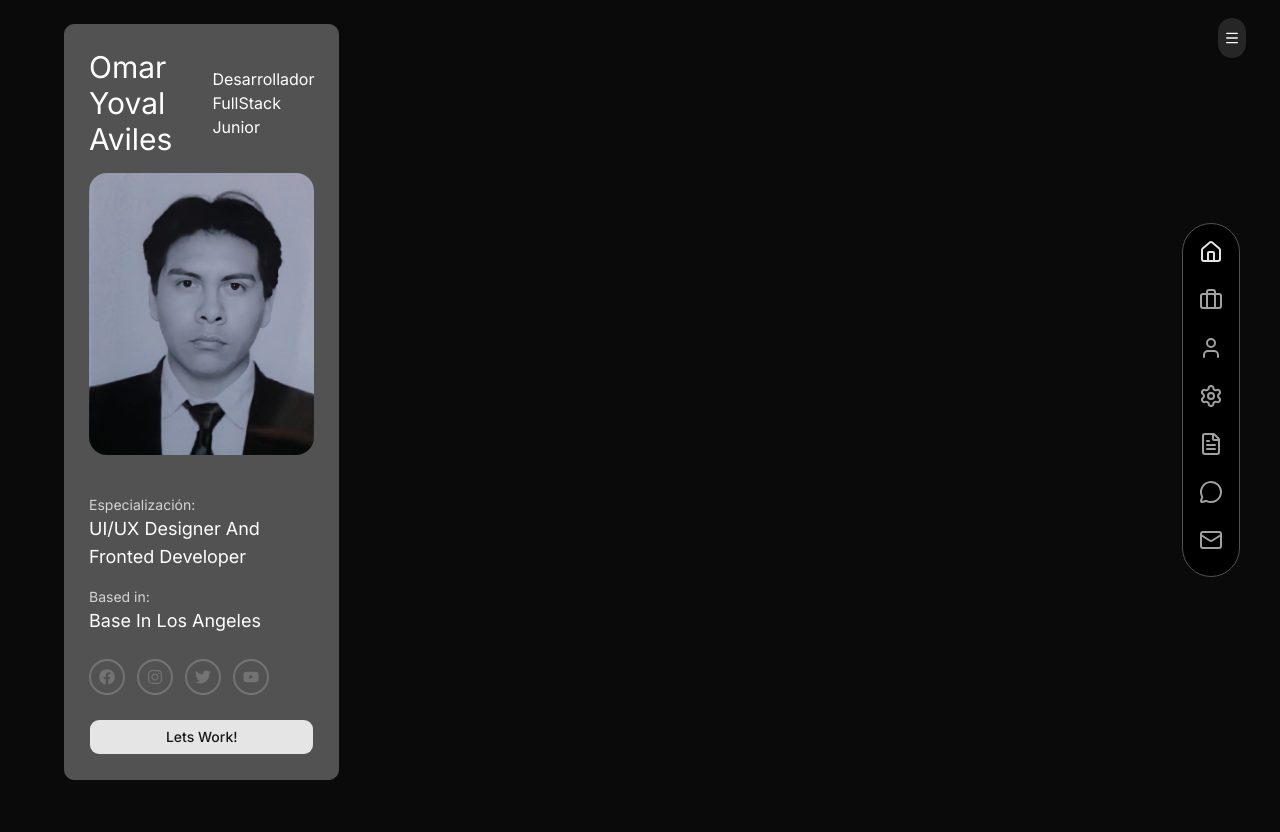
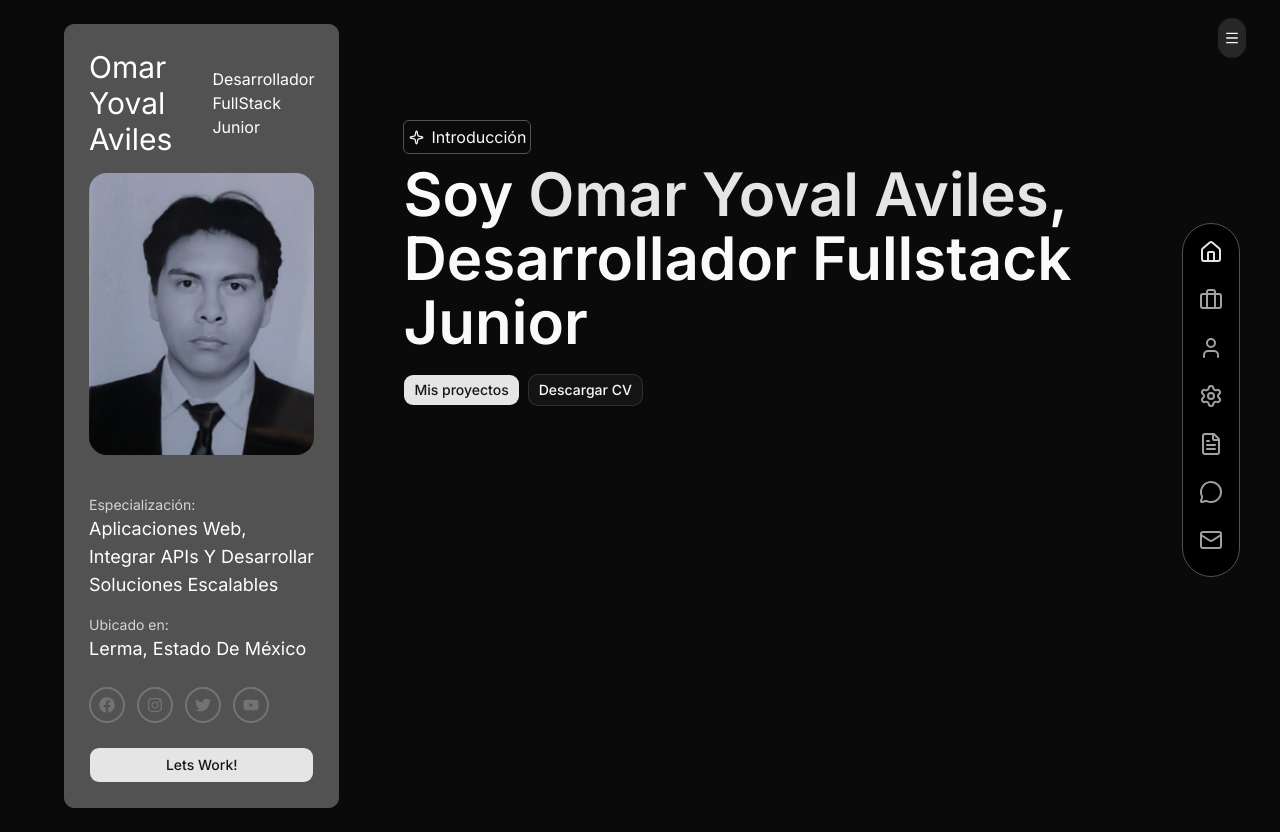
Before and after one commit to Yoval128/yoval.dev, a React (Vite) app: page / in a window 1280 px wide. Before the commit the page ends 804 px from the top, so only its background shows below. Built offline with nearby package versions, Linux system fonts and the light colour scheme.

Commit message:
feat: hero section

```diff
--- a/src/App.tsx
+++ b/src/App.tsx
@@ -1,10 +1,12 @@
 import Hero from "@/components/Hero.tsx";
+import Stats from "@/components/Stats.tsx";
 
 export const App = () => {
     return (
         <main className='flex flex-col container mx-auto p-10 max-w-4xl lg:pr-10
         lg:pl-0 lg:max-w-6xl'>
             <Hero/>
+            <Stats/>
         </main>
     )
 }
--- a/src/components/Hero.tsx
+++ b/src/components/Hero.tsx
@@ -1,5 +1,36 @@
-const Hero=()=>{
-    return <></>
+import {motion} from "motion/react"
+import {fadeUp, staggerContainer} from "@/lib/animations.ts";
+import {SparkleIcon} from "lucide-react";
+import {Button} from "@/components/ui/button.tsx";
+
+const Hero = () => {
+    return (
+        <motion.section
+            initial='hidden'
+            whileInView='visible'
+            viewport={{once: true, amount: 0.3}}
+            variants={staggerContainer(0)}
+            className='pt-20'
+        >
+            <motion.p variants={fadeUp}
+                      className='flex items-center justify-center
+                  py-1 gap-2 border border-neutral-600 rounded-sm w-32'>
+                <SparkleIcon size={15}/>
+                <span> Introducción </span>
+            </motion.p>
+
+            <motion.h1 variants={fadeUp} className='text-4xl md:text-5xl
+            lg:text-6xl font-semibold capitalize mt-2 max-w-3x1 md:leading-16'>
+                Soy <span className='text-primary'>Omar Yoval Aviles</span>, desarrollador fullstack junior
+            </motion.h1>
+            <motion.div variants={fadeUp} className='mt-5 flex gap-2'>
+                <Button asChild>
+                    <a href="#projects">Mis proyectos</a>
+                </Button>
+                <Button variant='outline'>Descargar CV</Button>
+            </motion.div>
+        </motion.section>
+    )
 };
 
 export default Hero;
--- a/src/components/Profile.tsx
+++ b/src/components/Profile.tsx
@@ -17,11 +17,11 @@
                object-cover'/>
                 <div className="mt-6">
                     <p className="text-sm text-neutral-300">Especialización: </p>
-                    <p className="text-lg capitalize">UI/UX designer and fronted developer</p>
+                    <p className="text-lg capitalize">Aplicaciones web, integrar APIs y desarrollar soluciones escalables</p>
                 </div>
                 <div>
-                    <p className="text-sm text-neutral-300">Based in:</p>
-                    <p className="text-lg capitalize">Base in Los Angeles</p>
+                    <p className="text-sm text-neutral-300">Ubicado en:</p>
+                    <p className="text-lg capitalize">Lerma, Estado de México</p>
                 </div>
 
                 <div className="flex gap-3 pt-2 text-neutral-500">
--- /dev/null
+++ b/src/components/Stats.tsx
@@ -0,0 +1,18 @@
+import {motion} from "motion/react"
+import {staggerContainer} from "@/lib/animations.ts";
+const Stats =()=>{
+    return (
+       <motion.section
+       initial="hidden"
+       whileInView='visible'
+       viewport={{once:true, amount: 0.8}}
+       variants={staggerContainer(0.6)}
+       className='grid grid-cols-1 sm:grid-cols-2 md:grid-cols-3
+       gap-10 mt-20'
+       >
+
+       </motion.section>
+    )
+};
+
+export default Stats;
--- /dev/null
+++ b/src/lib/animations.ts
@@ -0,0 +1,23 @@
+/**
+ * @copyright 2025 codewithsadee
+ * @license Apache-2.0
+ */
+
+import type { Variants } from 'framer-motion';
+
+// Container variant for staggering children
+export const staggerContainer = (delay = 0): Variants => ({
+    hidden: {},
+    visible: {
+        transition: {
+            delayChildren: delay, //
+            staggerChildren: 0.4,
+        },
+    },
+});
+
+// Child item fade-up animation
+export const fadeUp: Variants = {
+    hidden: { opacity: 0, y: 30 },
+    visible: { opacity: 1, y: 0, transition: { duration: 0.6 } },
+};
```
